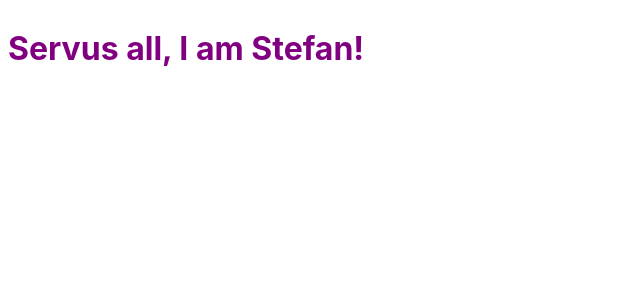
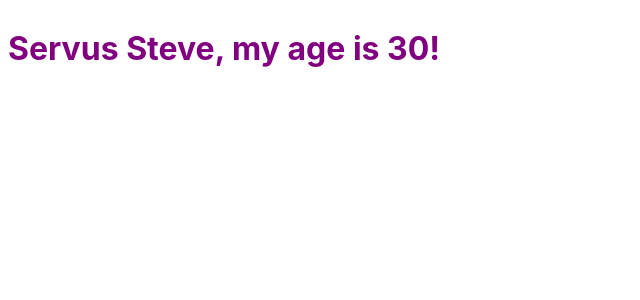
Before and after one commit to W3AI/max-svelte-first, a Svelte app: page / in a window 1280 px wide. Shown: the top 300 px of the page, without its empty margins (0-640 px from the left). Built offline with nearby package versions, Linux system fonts and the light colour scheme.

Commit message:
assigned vals in App comp

```diff
--- a/src/App.svelte
+++ b/src/App.svelte
@@ -1,6 +1,6 @@
 <script>
-    export let name;
-    export let myName;
+    let name = 'Steve';
+    let age = 30;
 </script>
 
 <style>
@@ -9,4 +9,4 @@
 	}
 </style>
 
-<h1>Servus {name}, I am {myName}!</h1>
+<h1>Servus {name}, my age is {age}!</h1>
--- a/src/main.js
+++ b/src/main.js
@@ -1,11 +1,7 @@
 import App from './App.svelte';
 
 const app = new App({
-	target: document.body,
-	props: {
-        name: 'all',
-        myName: 'Stefan'
-	}
+	target: document.body
 });
 
 export default app;
```
